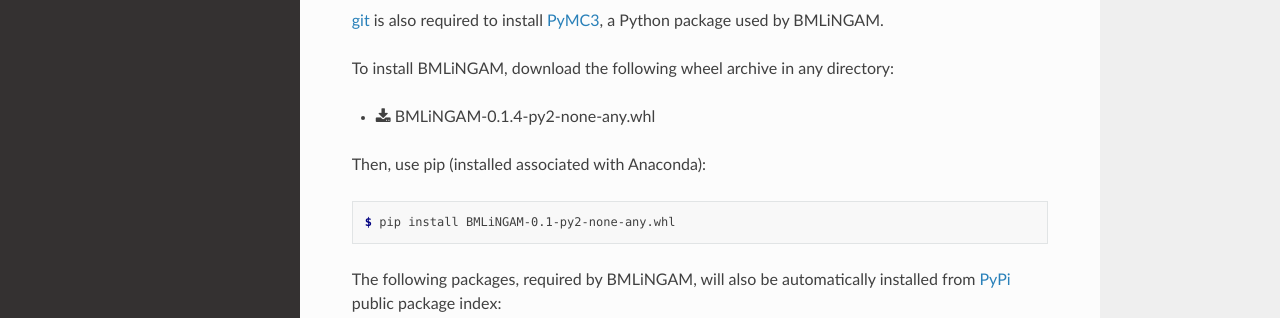
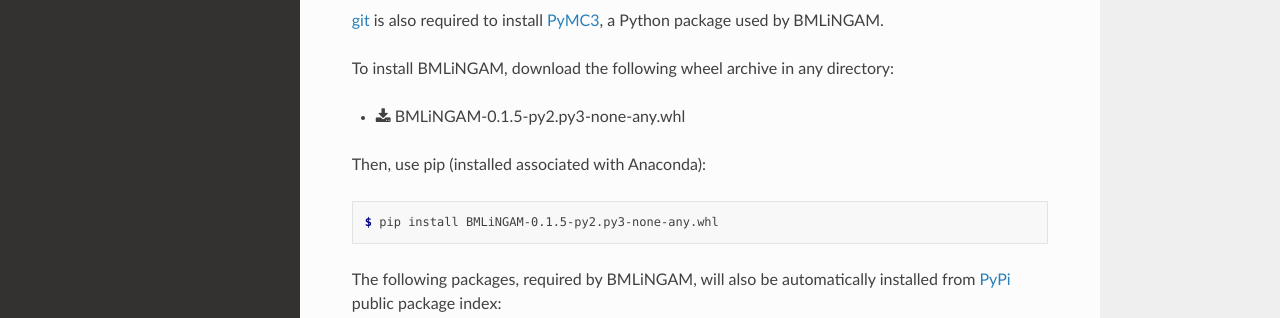
Before and after one commit to taku-y/bmlingam, a Sphinx documentation site: the page built from doc/installation.rst, in a window 1280 px wide and 1248 px high. Shown: the part 436-754 px from the top of the window. Built offline with Sphinx 7.4.7 and the Read the Docs theme 2.0.0, drawn with Linux system fonts in a browser that asks for light colours; pages that are not in the unit, such as notebooks, are missing from menus.

```diff
--- a/doc/installation.rst
+++ b/doc/installation.rst
@@ -15,13 +15,13 @@
 
 To install BMLiNGAM, download the following wheel archive in any directory:
 
-- :download:`BMLiNGAM-0.1.4-py2-none-any.whl <../dist/BMLiNGAM-0.1.4-py2-none-any.whl>`
+- :download:`BMLiNGAM-0.1.5-py2.py3-none-any.whl <../dist/BMLiNGAM-0.1.5-py2.py3-none-any.whl>`
 
 Then, use pip (installed associated with Anaconda):
 
 .. code-block:: console
 
-    $ pip install BMLiNGAM-0.1-py2-none-any.whl
+    $ pip install BMLiNGAM-0.1.5-py2.py3-none-any.whl
 
 The following packages, required by BMLiNGAM, will also be automatically installed from `PyPi <https://pypi.python.org/pypi>`_ public package index:
 
```
Also changed, not shown: doc/conf.py (line endings or trailing spaces), scripts/README.md (added), 4 other files.
